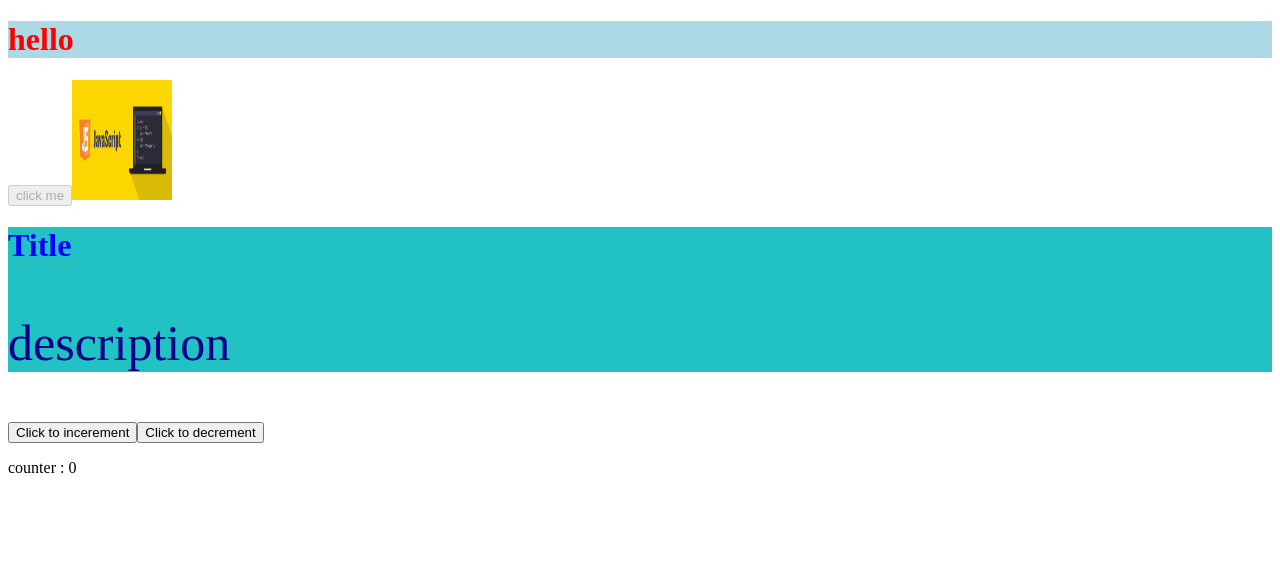
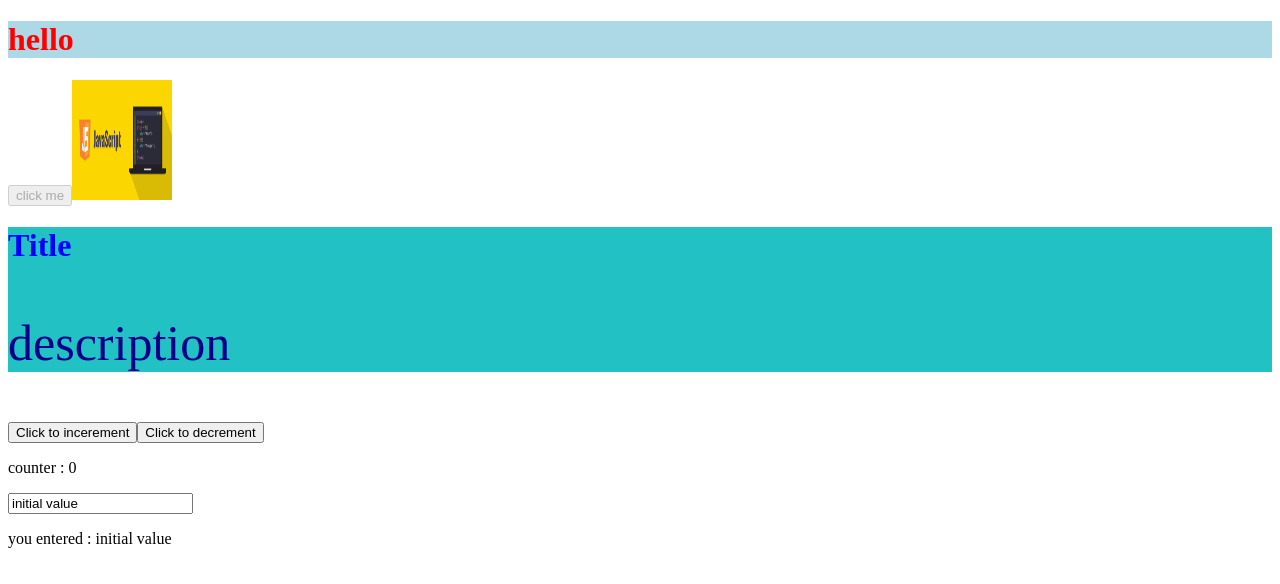
Before and after one commit to Ramijawadi/angularBasic, an Angular app: page / in a window 1280 px wide. Shown: the top 584 px of the page. Built offline with nearby package versions, Linux system fonts and the light colour scheme.

Commit message:
add input ngModel

```diff
--- a/src/app/app.component.html
+++ b/src/app/app.component.html
@@ -13,4 +13,8 @@
 
 <button (click)="incerementCounter()">Click to incerement</button>
 <button (click)="decremenetCounter()">Click to decrement</button>
-<p> counter  :  {{counter}}</p>
+<p [class.textColor]="Color"  > counter  :  {{counter}}</p>
+
+
+<input [(ngModel)]="input" placeholder="enter text ..." />
+<p>you entered : {{input}}</p>
--- a/src/app/app.component.scss
+++ b/src/app/app.component.scss
@@ -0,0 +1,4 @@
+.textColor {
+
+    color: red;
+}
--- a/src/app/app.component.ts
+++ b/src/app/app.component.ts
@@ -1,11 +1,13 @@
 import { Component } from '@angular/core';
 import { CommonModule } from '@angular/common';
 import { RouterOutlet } from '@angular/router';
+import { FormsModule } from '@angular/forms';
+
 
 @Component({
   selector: 'app-root',
   standalone: true,
-  imports: [CommonModule, RouterOutlet],
+  imports: [CommonModule, RouterOutlet,FormsModule ],
   templateUrl: './app.component.html',
   styleUrl: './app.component.scss',
 })
@@ -14,7 +16,7 @@ export class AppComponent {
   btn: string = 'click me';
   name: string = 'rami jawadi';
   desc: string = 'front end developper';
-  counter :number = 0 ;
+  counter: number = 0;
 
   //attribute
 
@@ -26,17 +28,16 @@ export class AppComponent {
   bgColor: string = 'lightBlue';
   bgDiv: string = '#22c1c3';
   parag: string = 'font-size: 50px ; color: darkblue';
-  titleColor:string='blue';
+  titleColor: string = 'blue';
+  Color: boolean = false;
 
-  decremenetCounter () {
-
-    this.counter -- ;
+  decremenetCounter() {
+    this.counter--;
   }
 
+  incerementCounter() {
+    this.counter++;
+  }
+input: string = "initial value"
 
-
-  incerementCounter () {
-
-  this.counter ++ ;
 }
-}
```
